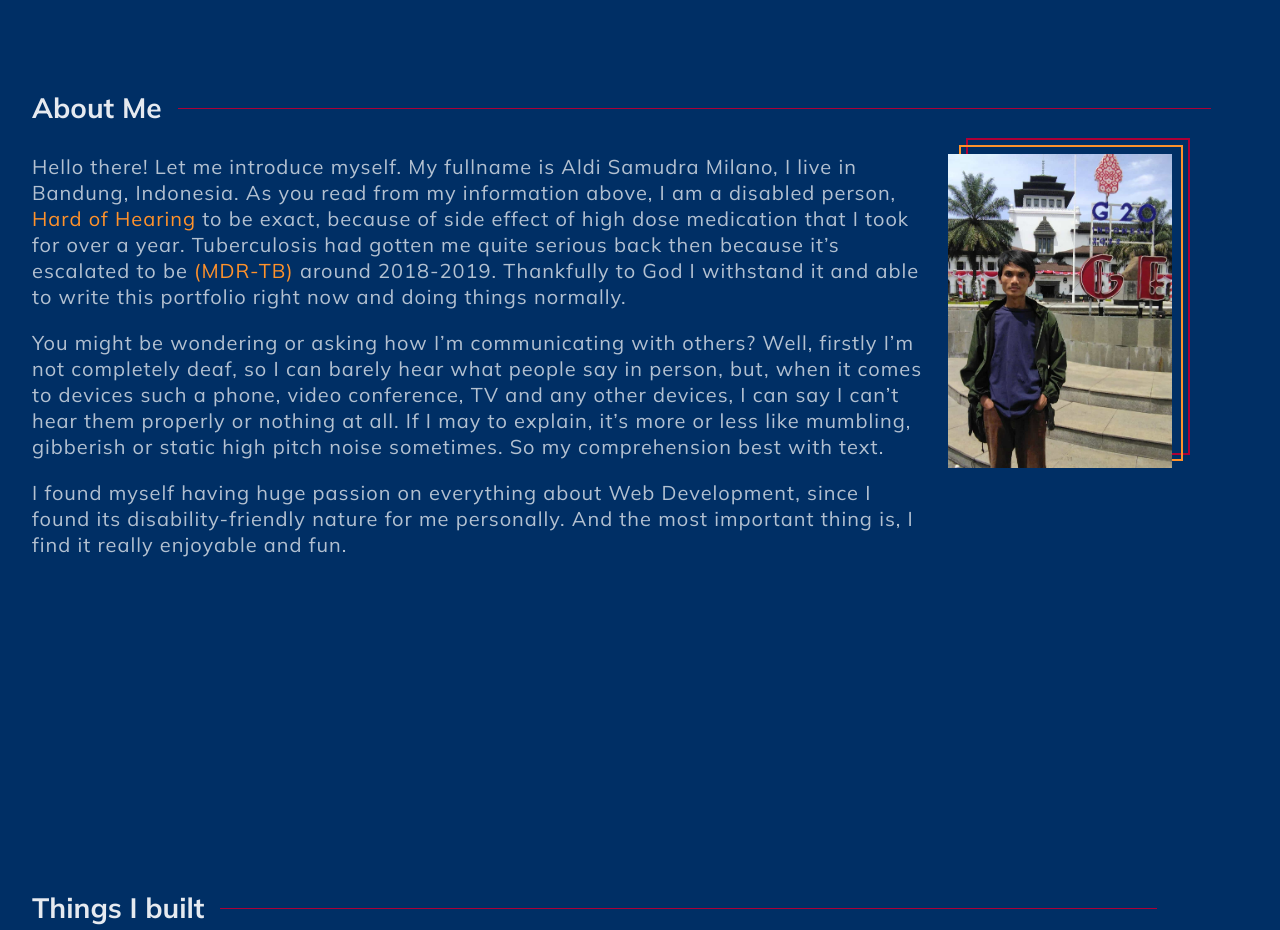
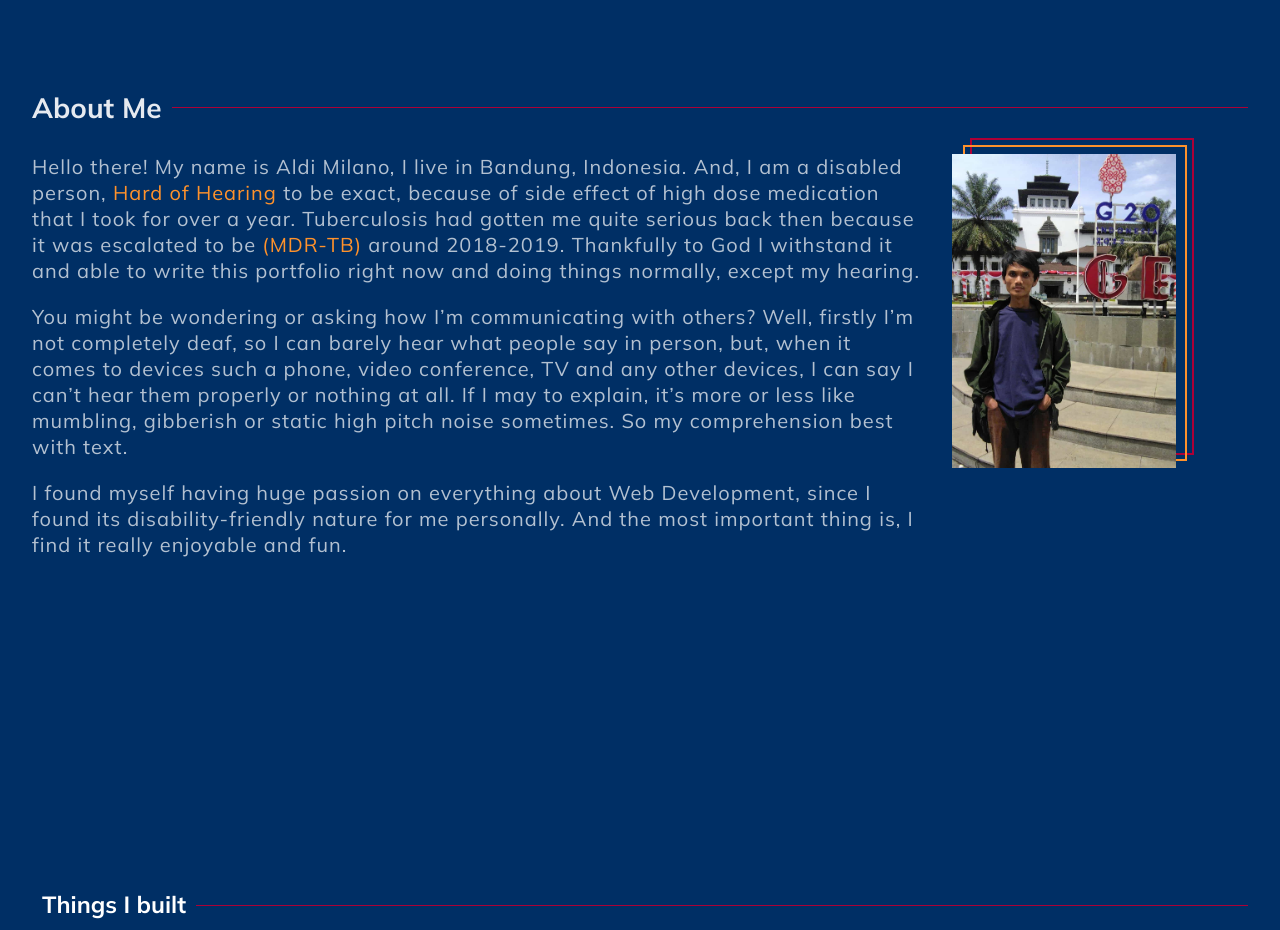
Before and after one commit to aldi-milano/portfolio, a React (Create React App) app: page / in a window 1280 px wide. Shown: the part 802-1732 px from the top of the page. Built offline with nearby package versions, Linux system fonts and the light colour scheme.

Commit message:
deleted something

```diff
--- a/src/components/about/About.js
+++ b/src/components/about/About.js
@@ -9,25 +9,25 @@ function About() {
         <article className='content'>
           <div className='content__title'>
             <h1 className='title'>About Me</h1>
-            <div className='line'></div>
+            {/* <div className='line'></div> */}
           </div>
           <div className='content-main'>
             <div className='content__paragraph'>
               <p className='paragraph-1'>
-                Hello there! Let me introduce myself. My fullname is Aldi
-                Samudra Milano, I live in Bandung, Indonesia. As you read from
-                my information above, I am a disabled person,{' '}
+                Hello there! My name is Aldi Milano, I live in Bandung,
+                Indonesia. And, I am a disabled person,{' '}
                 <a href='https://www.accessibility.com/glossary/hard-of-hearing#:~:text=Hard%20of%20Hearing%20(HoH)'>
                   Hard of Hearing
                 </a>{' '}
                 to be exact, because of side effect of high dose medication that
                 I took for over a year. Tuberculosis had gotten me quite serious
-                back then because it’s escalated to be{' '}
+                back then because it was escalated to be{' '}
                 <a href='https://www.who.int/news-room/questions-and-answers/item/tuberculosis-multidrug-resistant-tuberculosis-(mdr-tb)'>
                   (MDR-TB)
                 </a>{' '}
                 around 2018-2019. Thankfully to God I withstand it and able to
-                write this portfolio right now and doing things normally.
+                write this portfolio right now and doing things normally, except
+                my hearing.
               </p>
               <p className='paragraph-2'>
                 You might be wondering or asking how I’m communicating with
--- a/src/components/about/about.scss
+++ b/src/components/about/about.scss
@@ -15,23 +15,30 @@
       @include flex(flex-start, center);
       margin-bottom: rem(32);
       gap: rem(16);
+      position: relative;
+
       .title {
         font-size: $hd-2;
         font-weight: 700;
         color: #e6eaf0;
+        background-color: $primary;
+        padding: 0 10px 0 0;
       }
 
-      .line {
-        height: 1px;
-        width: 85%;
-        background-color: $secondary;
+      &::after {
+        content: '';
+        border-bottom: 1px solid $secondary;
+        width: 100%;
+        position: absolute;
+        bottom: 50%;
+        z-index: -1;
       }
     }
 
     .content-main {
       display: grid;
       grid-template-columns: 3fr 1fr;
-      gap: rem(16);
+      gap: rem(32);
 
       .image-profile {
         width: rem(224);
--- a/src/components/hero/Hero.js
+++ b/src/components/hero/Hero.js
@@ -19,8 +19,8 @@ function Hero() {
         </div>
         <div className='hero__paragraph'>
           <p className='paragraph'>
-            A man who has a huge passionate and curiosity about Web Development.
-            Makes his first step up to take a journey as a Web Developer.
+            Having a huge passionate and curiosity about Web Development. Makes
+            his first step up to take a journey as a Web Developer.
           </p>
         </div>
       </section>
--- a/src/components/hero/hero.scss
+++ b/src/components/hero/hero.scss
@@ -116,7 +116,7 @@
 .hero__paragraph {
   padding: 0 rem(32);
   color: $tint;
-  font-size: $pd-lg;
+  font-size: $pd-md;
   max-width: rem(636);
   line-height: 1.3;
   letter-spacing: 1px;
@@ -125,7 +125,8 @@
 @include breakpoint(tablet) {
   .hero__paragraph {
     padding: 0 rem(16);
-    font-size: $pm-lg;
+    font-size: $pm-md;
     max-width: rem(540);
+    line-height: 1.5;
   }
 }
--- a/src/components/works/Works.js
+++ b/src/components/works/Works.js
@@ -18,8 +18,9 @@ function Works() {
       <section className='works'>
         <article className='work'>
           <div className='work__title'>
-            <h1 className='title'>Things I built</h1>
-            <div className='line'></div>
+            <h1 className='title'>
+              <span>Things I built</span>
+            </h1>
           </div>
           <Swiper
             slidesPerView={1}
--- a/src/components/works/works.scss
+++ b/src/components/works/works.scss
@@ -13,34 +13,27 @@
 
 .work {
   &__title {
-    @include flex(flex-start, center);
     padding: 0 rem(32);
     margin-bottom: rem(32);
     gap: rem(16);
+
     .title {
-      font-size: $hd-2;
-      font-weight: 700;
-      color: #e6eaf0;
-    }
+      display: block;
+      width: 100%;
+      border-bottom: 1px solid $secondary;
+      line-height: 1px;
+      margin: 10px 0 20px;
 
-    .line {
-      height: 1px;
-      width: 77%;
-      background-color: $secondary;
+      span {
+        background: $primary;
+        padding: 0 10px;
+        color: white;
+      }
     }
   }
 
   @include breakpoint(tablet) {
-    &__title {
-      padding: 0 rem(16);
-      .title {
-        font-size: $hm-2;
-      }
-
-      .line {
-        width: 50%;
-      }
-    }
+    padding: 0 rem(16);
   }
 }
 
@@ -143,6 +136,7 @@
       padding: rem(16);
 
       .description {
+        padding: 0;
         width: 100%;
         height: 100%;
         p:last-of-type {
```
